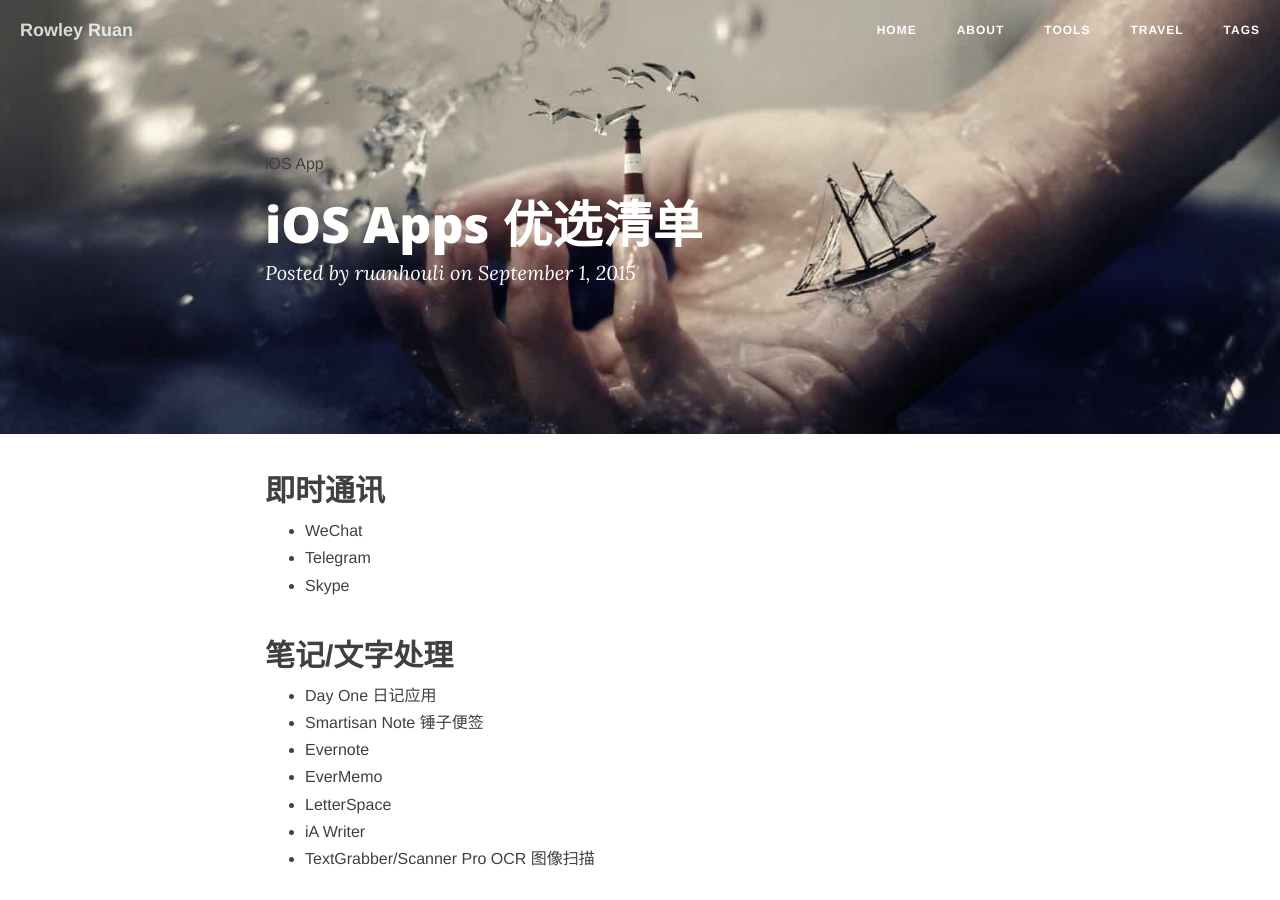
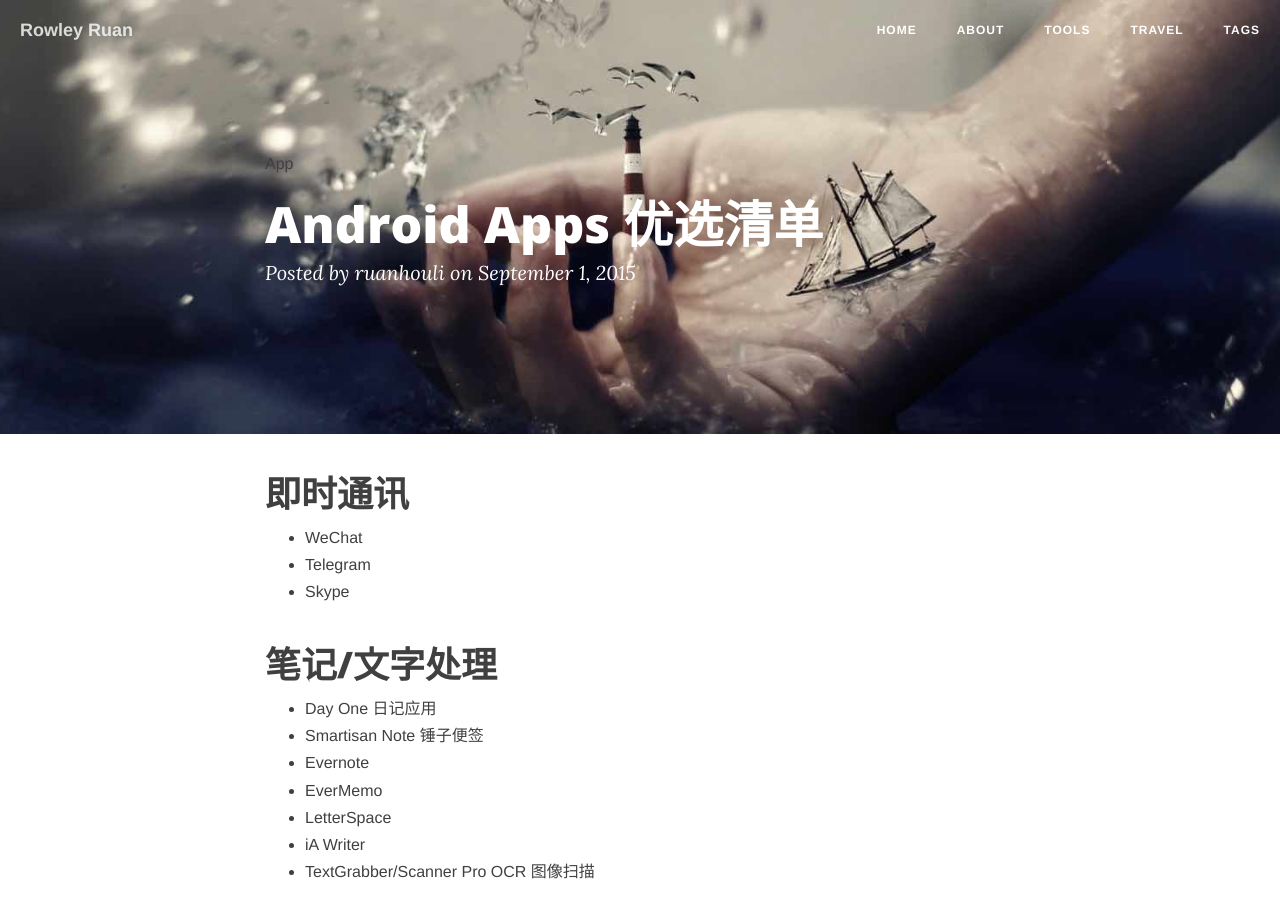
Before and after one commit to ruanHouli/ruanhouli.github.io, a Jekyll site: the page built from _posts/2015-09-01-iOS-Apps-List.md, in a window 1280 px wide and 900 px high. Built offline with Jekyll 4.4.1, drawn with Linux system fonts in a browser that asks for light colours; nearby versions of some CDN libraries; comment, search, counter and statistics services are not loaded.

Commit message:
Update 2015-09-01-iOS-Apps-List.md

```diff
--- a/_posts/2015-09-01-iOS-Apps-List.md
+++ b/_posts/2015-09-01-iOS-Apps-List.md
@@ -1,18 +1,18 @@
 ---
 layout: post
-title: iOS Apps 优选清单
+title: Android Apps 优选清单
 categories: [blog ]
-tags: [iOS, App ]
+tags: [App ]
 description: 对于工具的探索，进一步让自己可以脱离预设的局限，前进
 ---
 
-## 即时通讯
+# 即时通讯
 
 * WeChat
 * Telegram
 * Skype
 
-## 笔记/文字处理
+# 笔记/文字处理
 
 * Day One 日记应用
 * Smartisan Note 锤子便签
@@ -22,7 +22,7 @@ description: 对于工具的探索，进一步让自己可以脱离预设的局
 * iA Writer
 * TextGrabber/Scanner Pro OCR 图像扫描
 
-## 工具包
+# 工具包
 
 * 搜狗输入法
 * Pasteasy/Pushbullet/Instashare(类 Airdrop)  剪贴板增强
@@ -35,27 +35,27 @@ description: 对于工具的探索，进一步让自己可以脱离预设的局
 * 有数 计算器
 * Hours
 
-## 壁纸
+# 壁纸
 
 * Topia
 * iDaily
 * Line Deco
 
-## 阅读
+# 阅读
 
 * Instapaper
 * GoodReader 打开各类文档
 * 豆瓣阅读
 * 多看阅读
 
-#### 主题类
+# 主题类
 
 * 好奇心日报
 * Medium
 * 知乎日报
 * MONO
 *
-#### 新闻类
+# 新闻类
 
 * Yahoo News Digest
 * 澎湃
@@ -63,13 +63,13 @@ description: 对于工具的探索，进一步让自己可以脱离预设的局
 * Economist
 * Newsify
 
-## 摄影
+# 摄影
 
 * Instagram
 * VSCOcam
 * B612
 
-## 图像处理
+# 图像处理
 
 * Layout 拼图工具 Instagram 出品
 * Snapseed
@@ -86,26 +86,26 @@ description: 对于工具的探索，进一步让自己可以脱离预设的局
 * MarbleCam 水滴倒影
 * Waterlogue 水彩画
 
-## 摄像
+# 摄像
 
 * Hyperlapse 变速摄影工具 Instagram 出品
 * Spark 45 秒短视频
 * Vine 与 Spark 类似
 * 一瞬 1.2 秒的小短片记录生活
 
-## 音乐
+# 音乐
 
 * 网易云音乐
 * 荔枝FM
 
-## 效率
+# 效率
 
 * Wunderlist 奇妙清单 or check list
 * Sunrise 日历
 * Pomotodo
 * Forest
 
-## 社区
+# 社区
 
 * 知乎
 * 豆瓣（豆瓣广播）
@@ -161,16 +162,16 @@ description: 对于工具的探索，进一步让自己可以脱离预设的局
 * 小红书
 * Blue Cheese 蓝芝士 点菜助手。实时取景翻译菜单
 
-## 支付
+# 支付
 
 * 支付宝
 
-## 天气
+# 天气
 
 * Yahoo Weather
 * AccuWeather
 
-## 语言
+# 语言
 
 * Duolingo  语言入门学习社区
 * 欧路词典 词典类应用
@@ -179,13 +180,13 @@ description: 对于工具的探索，进一步让自己可以脱离预设的局
 * Flitto 在线翻译社区
 * 旅行翻译官
 *
-## 存储
+# 存储
 
 * Dropbox
 * 百度云
 
 
-## 小贴士
+# 小贴士
 
 * Prontotreno 意国铁官方应用
 * TuttoCitta 意大利本国版的 Google Maps
```
Also changed, not shown: other parts of _posts/2015-09-01-iOS-Apps-List.md (+4 -3 lines).
